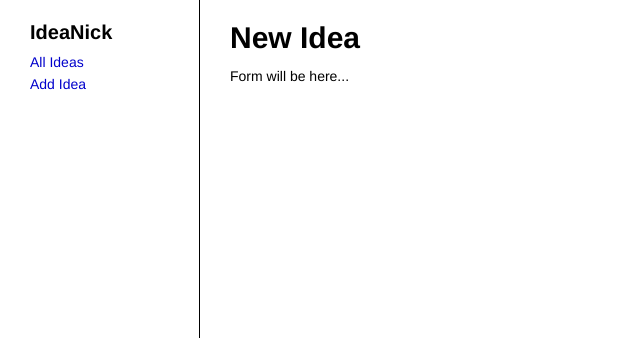
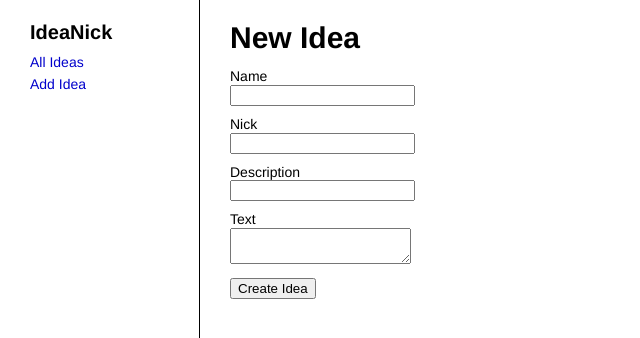
Before and after one commit to gorfront/node, a React (Vite) app in the folder webapp/: page /ideas/new in a window 1280 px wide. Shown: the top 338 px of the page, without its empty margins (0-640 px from the left). Built offline with nearby package versions, Linux system fonts and the light colour scheme; what @trpc/react-query would draw is missing.

Commit message:
Add some constructor for forms

```diff
--- a/webapp/package.json
+++ b/webapp/package.json
@@ -18,6 +18,7 @@
     "@tanstack/react-query": "^5.89.0",
     "@trpc/client": "^11.5.1",
     "@trpc/react-query": "^11.5.1",
+    "formik": "^2.4.6",
     "include-media": "^2.0.0",
     "react": "^19.1.1",
     "react-dom": "^19.1.1",
--- /dev/null
+++ b/webapp/src/components/Input/index.tsx
@@ -0,0 +1,22 @@
+import type { FormikProps } from "formik";
+
+// eslint-disable-next-line @typescript-eslint/no-explicit-any
+export const Input = ({ name, label, formik }: { name: string; label: string; formik: FormikProps<any> }) => {
+  const value = formik.values[name];
+
+  return (
+    <div style={{ marginBottom: 10 }}>
+      <label htmlFor={name}>{label}</label>
+      <br />
+      <input
+        type="text"
+        onChange={(e) => {
+          void formik.setFieldValue(name, e.target.value);
+        }}
+        value={value}
+        name={name}
+        id={name}
+      />
+    </div>
+  );
+};
--- /dev/null
+++ b/webapp/src/components/Textarea/index.tsx
@@ -0,0 +1,20 @@
+import type { FormikProps } from "formik";
+
+// eslint-disable-next-line @typescript-eslint/no-explicit-any
+export const Textarea = ({ name, label, formik }: { name: string; label: string; formik: FormikProps<any> }) => {
+  const value = formik.values[name];
+  return (
+    <div style={{ marginBottom: 10 }}>
+      <label htmlFor={name}>{label}</label>
+      <br />
+      <textarea
+        onChange={(e) => {
+          void formik.setFieldValue(name, e.target.value);
+        }}
+        value={value}
+        name={name}
+        id={name}
+      />
+    </div>
+  );
+};
--- a/webapp/src/pages/NewIdeaPage/index.tsx
+++ b/webapp/src/pages/NewIdeaPage/index.tsx
@@ -1,5 +1,36 @@
 import { Segment } from "../../components/Segment";
+import { Textarea } from "../../components/Textarea";
+import { Input } from "../../components/Input";
+import { useFormik } from "formik";
 
 export const NewIdeaPage = () => {
-  return <Segment title="New Idea">Form will be here...</Segment>;
+  const formik = useFormik({
+    initialValues: {
+      name: "",
+      nick: "",
+      description: "",
+      text: "",
+    },
+    onSubmit: (values) => {
+      console.log("Form data", values);
+    },
+  });
+
+  return (
+    <Segment title="New Idea">
+      <form
+        onSubmit={(e) => {
+          e.preventDefault();
+          formik.handleSubmit();
+        }}
+      >
+        <Input name="name" label="Name" formik={formik} />
+        <Input name="nick" label="Nick" formik={formik} />
+        <Input name="description" label="Description" formik={formik} />
+        <Textarea name="text" label="Text" formik={formik} />
+
+        <button type="submit">Create Idea</button>
+      </form>
+    </Segment>
+  );
 };
```
Also changed, not shown: 1 other file (tests, documents, lock files or other folders).
